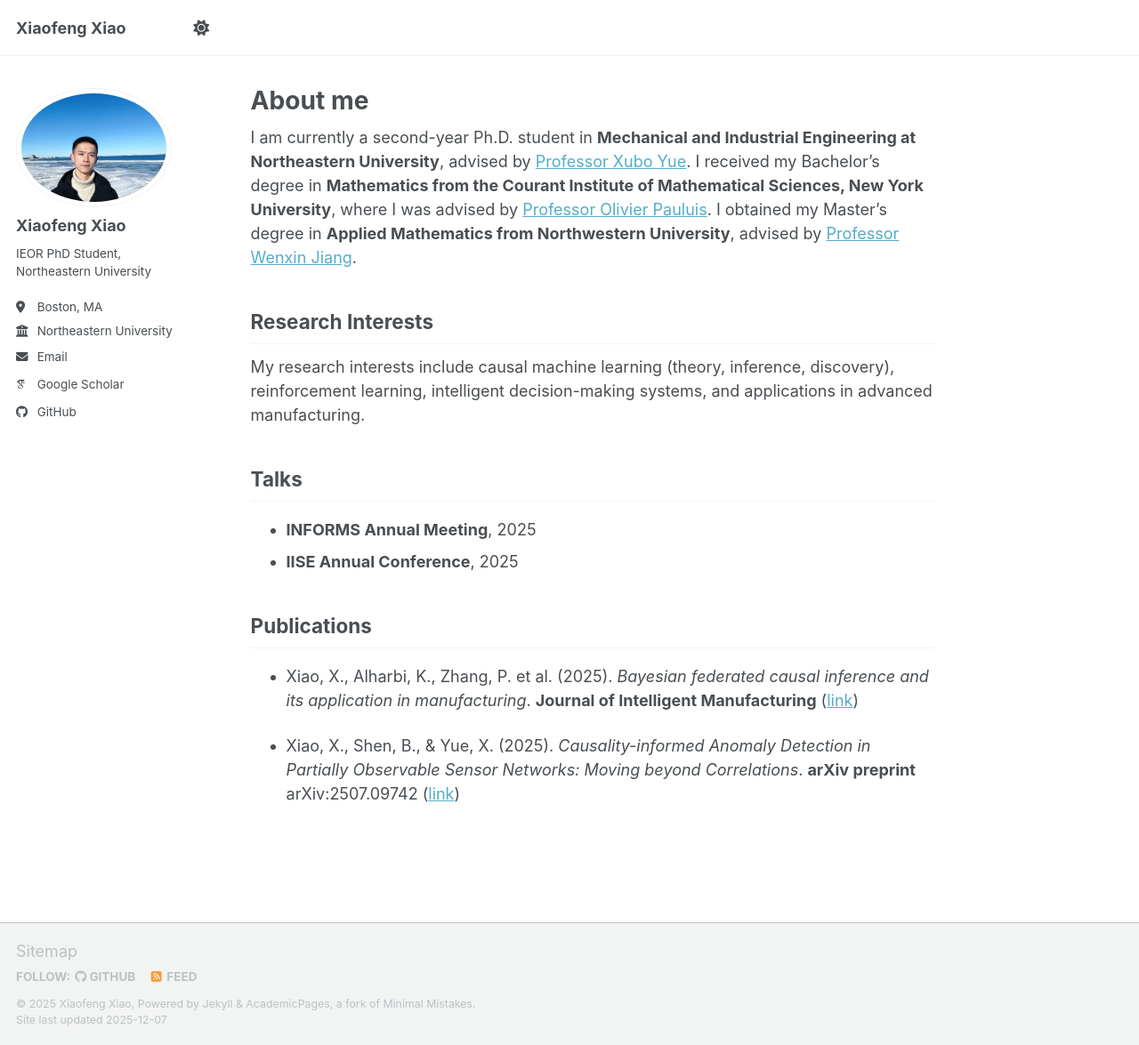
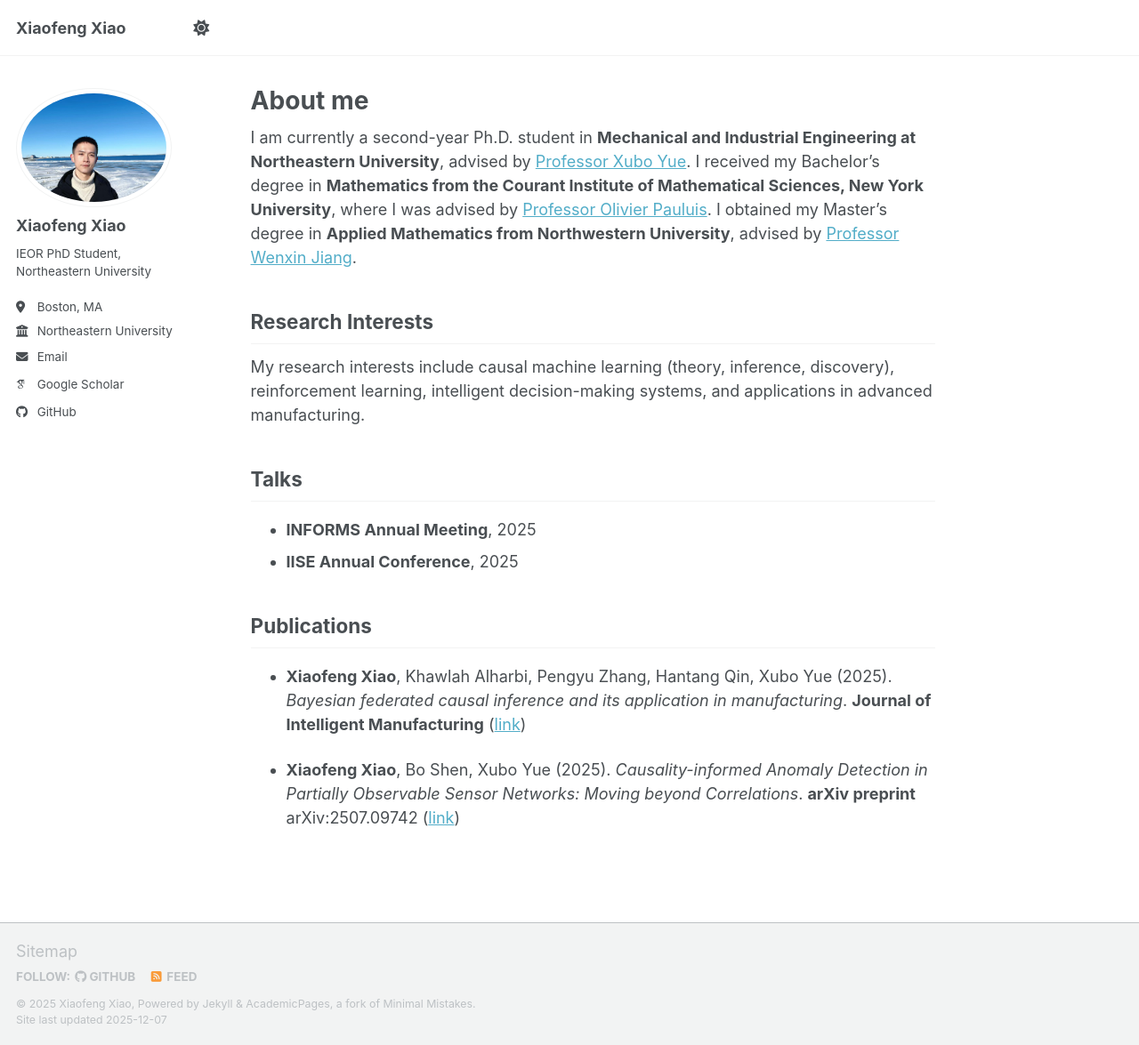
Before and after one commit to xx987/xx987.github.io, a Jekyll site: the page built from _pages/about.md, in a window 1280 px wide and 1175 px high. Shown: the whole window at 89% size. Built offline with Jekyll 4.4.1, drawn with Linux system fonts in a browser that asks for light colours; some web fonts are replaced; a script bundle is joined from its source files by our own code; library files that are not in the unit come from our copies.

Commit message:
Update about.md

```diff
--- a/_pages/about.md
+++ b/_pages/about.md
@@ -20,6 +20,6 @@ My research interests include causal machine learning (theory, inference, discov
 
 ## Publications
 
-- Xiao, X., Alharbi, K., Zhang, P. et al. (2025). *Bayesian federated causal inference and its application in manufacturing*. **Journal of Intelligent Manufacturing** ([link](https://link.springer.com/article/10.1007/s10845-025-02665-7))
+- **Xiaofeng Xiao**, Khawlah Alharbi, Pengyu Zhang, Hantang Qin, Xubo Yue (2025). *Bayesian federated causal inference and its application in manufacturing*. **Journal of Intelligent Manufacturing** ([link](https://link.springer.com/article/10.1007/s10845-025-02665-7))
 
-- Xiao, X., Shen, B., & Yue, X. (2025). *Causality-informed Anomaly Detection in Partially Observable Sensor Networks: Moving beyond Correlations*. **arXiv preprint** arXiv:2507.09742 ([link](https://scholar.google.com/citations?view_op=view_citation&hl=en&user=dBEB9RoAAAAJ&citation_for_view=dBEB9RoAAAAJ:u-x6o8ySG0sC))
+- **Xiaofeng Xiao**, Bo Shen, Xubo Yue (2025). *Causality-informed Anomaly Detection in Partially Observable Sensor Networks: Moving beyond Correlations*. **arXiv preprint** arXiv:2507.09742 ([link](https://scholar.google.com/citations?view_op=view_citation&hl=en&user=dBEB9RoAAAAJ&citation_for_view=dBEB9RoAAAAJ:u-x6o8ySG0sC))
```
